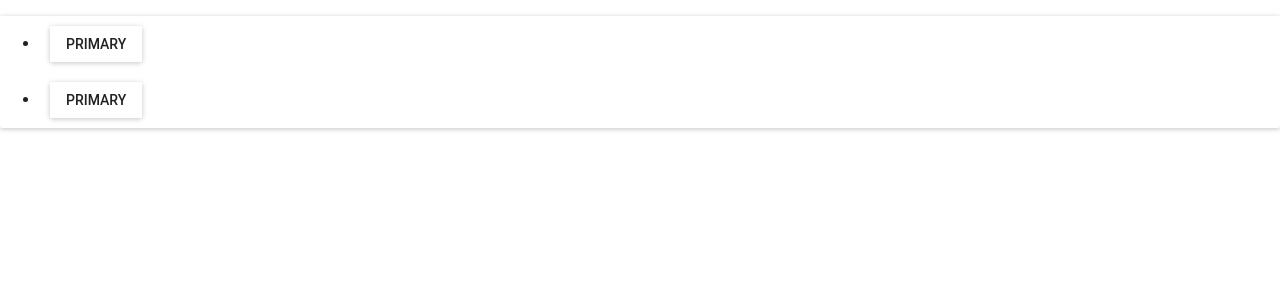
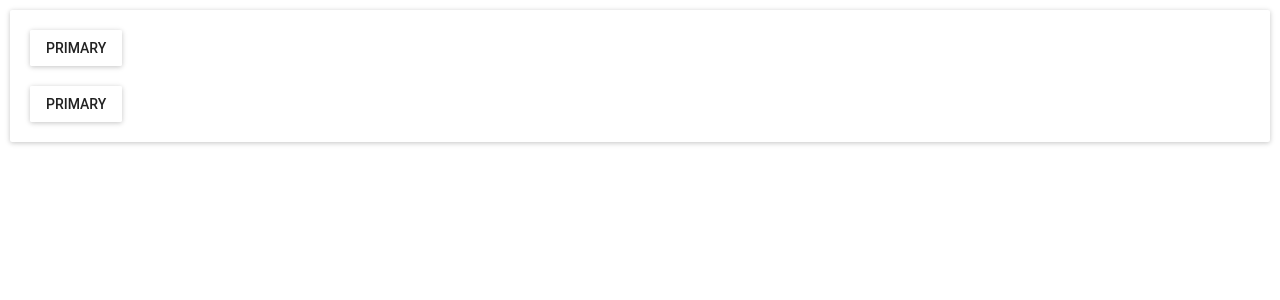
Before and after one commit to DawidKurkiewicz/exercises-react2, a React (Create React App) app: page / in a window 1280 px wide. Shown: the top 300 px of the page. Built offline with nearby package versions, Linux system fonts and the light colour scheme.

Commit message:
added styles to paper

```diff
--- a/src/components/Paper.js
+++ b/src/components/Paper.js
@@ -1,11 +1,17 @@
 import React from 'react'
 import MuiPaper from 'material-ui/Paper'
 
+
+const style = {
+    margin: 10,
+    padding: 10,
+}
+
 const Paper = (props) => (
-    <MuiPaper>
-        <ul>
-        {props.children.map(child => <li>{child}</li>)}
-        </ul>
+    <MuiPaper
+        style={style}
+    >
+        {props.children}
     </MuiPaper>
 )
 export default Paper
```
